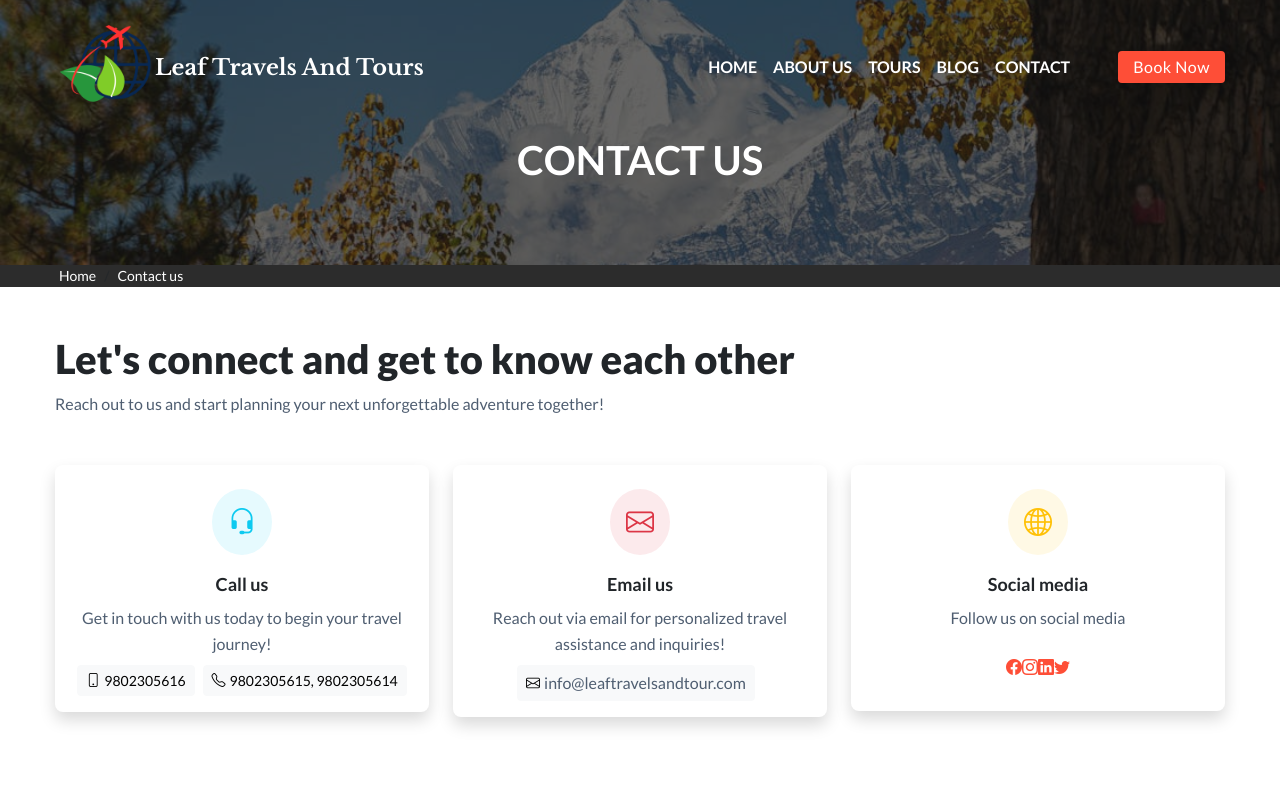
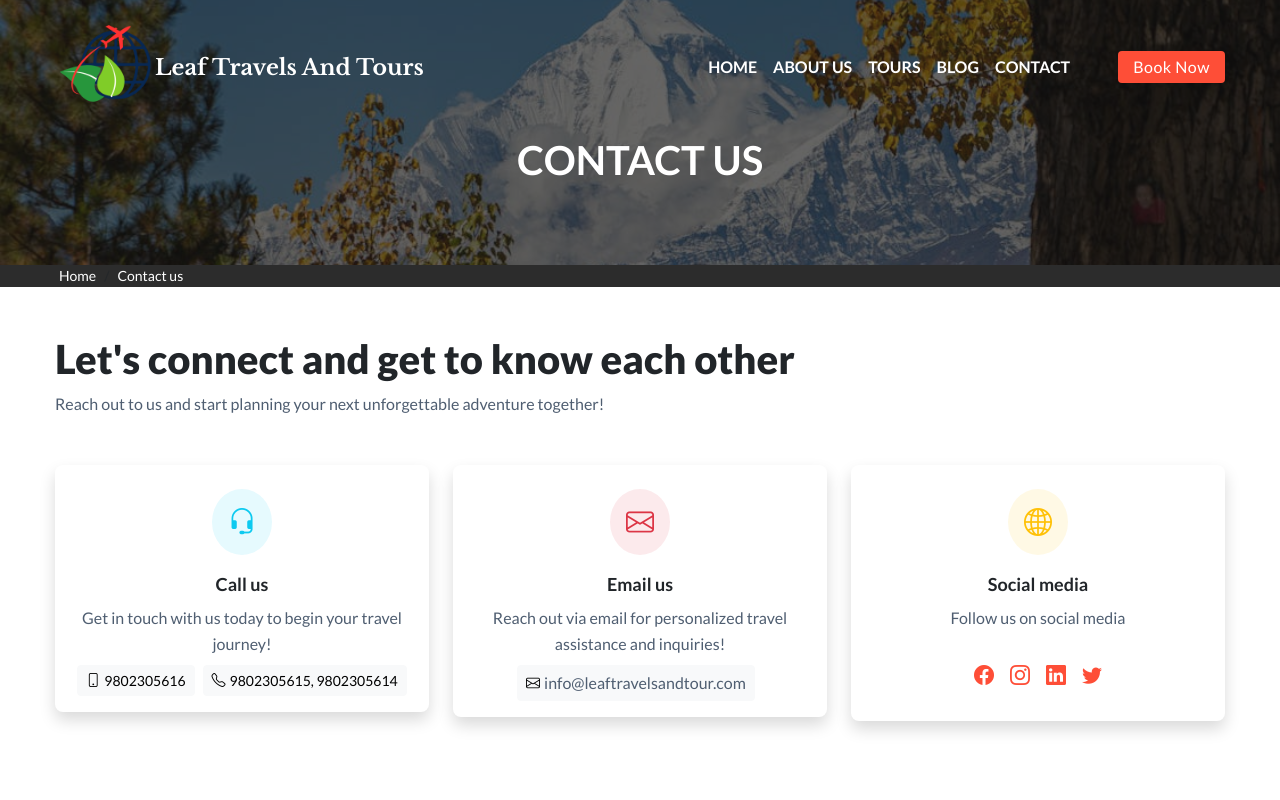
Before and after one commit to tmgnisc/LeafTravelsandTours, a React (Create React App) app: page /contact-us in a window 1280 px wide. Shown: the top 800 px of the page. Built offline with nearby package versions, Linux system fonts and the light colour scheme.

Commit message:
small chanes of product of tours

```diff
--- a/src/components/Cards/ProductCard.jsx
+++ b/src/components/Cards/ProductCard.jsx
@@ -2,7 +2,7 @@ import React from "react";
 import { Card, Stack } from "react-bootstrap";
 import "../Cards/card.css";
 
-const ProductCard = ({ val }) => {
+const ProductCard = ({ val, showPrice }) => {
   // Convert category to an array if it's not already
   const categories = Array.isArray(val.category) ? val.category : [val.category];
 
@@ -40,7 +40,7 @@ const ProductCard = ({ val }) => {
       </Card.Body>
 
       <Card.Footer className="py-4">
-        {afterDiscount ? (
+        {afterDiscount && showPrice ? (
           <p className="text-decoration-line-through">
             {" "}
             Nrs.{price.toFixed(2)}
@@ -51,11 +51,13 @@ const ProductCard = ({ val }) => {
 
         <Stack direction="horizontal" className="justify-content-between mt-3">
           <p>
-            From{" "}
+            {" "}
             <b>
-              {afterDiscount
-                ? 'Nrs.' + afterDiscount.toFixed(2)
-                : 'Nrs.' + price.toFixed(2)}
+              {showPrice
+                ? afterDiscount
+                  ? 'Nrs.' + afterDiscount.toFixed(2)
+                  : 'Nrs.' + price.toFixed(2)
+                : ''}
             </b>
           </p>
           <p>
--- a/src/pages/Contact/Contact.jsx
+++ b/src/pages/Contact/Contact.jsx
@@ -91,35 +91,62 @@ const Contact = () => {
               </Card>
             </Col>
             <Col lg={4} className="mb-4 mb-lg-0">
-              <Card className="border-0 shadow  rounded-3">
+  <Card className="border-0 shadow rounded-3">
     <Card.Body className="text-center">
-                  <div className="d-flex justify-content-center align-items-center my-2 ">
+      <div className="d-flex justify-content-center align-items-center my-2">
         <div className="bg-warning bg-opacity-10 text-warning rounded-circle mb-2 flex-centered p-3">
           <i className="bi bi-globe2 h3"></i>
         </div>
       </div>
       <Card.Title className="title fw-bold">Social media</Card.Title>
-                  <p className="mb-2 body-text">
-                    Follow us on social media
-                  </p>
+      <p className="mb-2 body-text">Follow us on social media</p>
 
-                  <ListGroup horizontal className="border-0 justify-content-center">
-                    <ListGroup.Item className="border-0">
-                      <i className="bi bi-facebook"></i>
+      <ListGroup horizontal className="border-0 justify-content-center mt-3">
+        <ListGroup.Item className="border-0 mx-2">
+          <a
+            href="https://www.facebook.com/share/15G8HsemZV/?mibextid=wwXIfr"
+            target="_blank"
+            rel="noopener noreferrer"
+            className="text-decoration-none text-dark"
+          >
+            <i className="bi bi-facebook h5"></i>
+          </a>
         </ListGroup.Item>
-                    <ListGroup.Item className="border-0">
-                      <i className="bi bi-instagram"></i>
+        <ListGroup.Item className="border-0 mx-2">
+          <a
+            href="https://www.instagram.com/leaftravelsandtours/"
+            target="_blank"
+            rel="noopener noreferrer"
+            className="text-decoration-none text-dark"
+          >
+            <i className="bi bi-instagram h5"></i>
+          </a>
         </ListGroup.Item>
-                    <ListGroup.Item className="border-0">
-                      <i className="bi bi-linkedin"></i>
+        <ListGroup.Item className="border-0 mx-2">
+          <a
+            href="https://www.linkedin.com/company/leaf-tours-and-travels"
+            target="_blank"
+            rel="noopener noreferrer"
+            className="text-decoration-none text-dark"
+          >
+            <i className="bi bi-linkedin h5"></i>
+          </a>
         </ListGroup.Item>
-                    <ListGroup.Item className="border-0">
-                      <i className="bi bi-twitter"></i>
+        <ListGroup.Item className="border-0 mx-2">
+          <a
+            href="#"
+            target="_blank"
+            rel="noopener noreferrer"
+            className="text-decoration-none text-dark"
+          >
+            <i className="bi bi-twitter h5"></i>
+          </a>
         </ListGroup.Item>
       </ListGroup>
     </Card.Body>
   </Card>
 </Col>
+
           </Row>
           {/* Other parts of the contact section remain the same */}
           <Row className="g-4 g-lg-5 align-items-center py-5">
```
Lines whose indentation alone changed are shown as unchanged.
